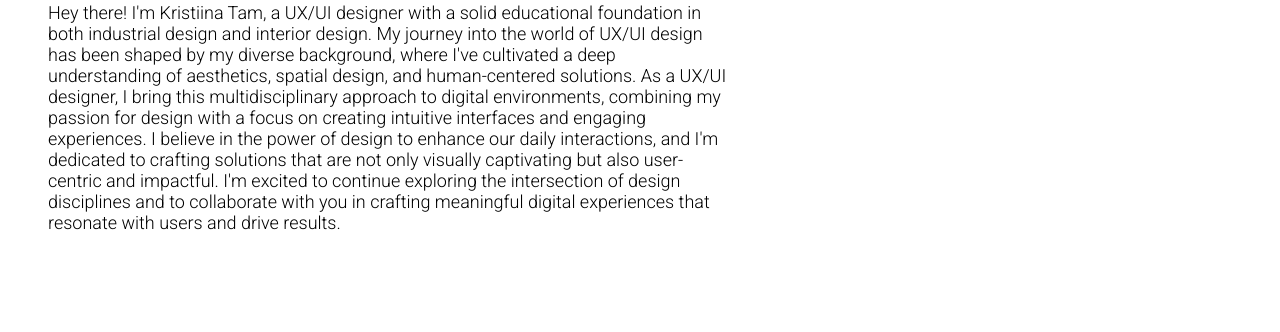
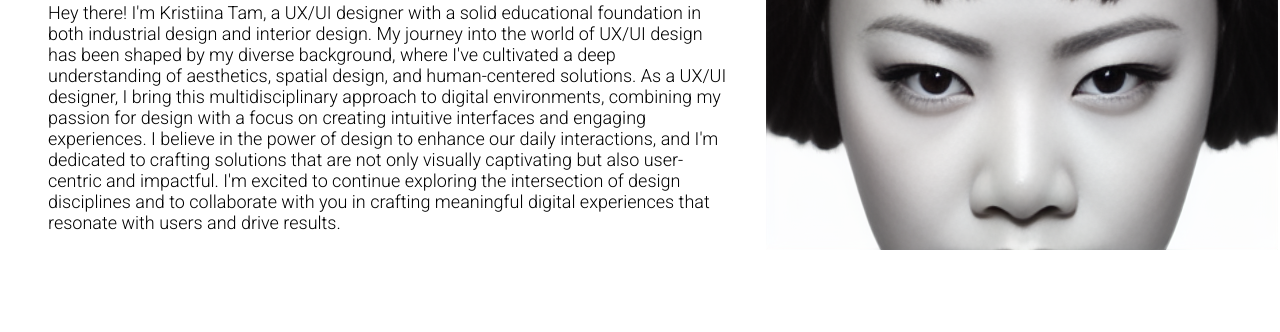
Before and after one commit to KristiinaTam/UX_UI_HW_17, a plain HTML site: page index.html in a window 1280 px wide. Shown: the part 312-644 px from the top of the page. Drawn offline with Linux system fonts and the light colour scheme; the site is published under a folder, as on GitHub Pages, so addresses that start at the root find nothing.

Commit message:
Update index.html

```diff
--- a/index.html
+++ b/index.html
@@ -23,7 +23,7 @@
 	  </blockquote>
     </div>
     <div class="right">
-  <img src="/images/Nini headshot.png">
+  <img src="images/Nini headshot.png">
     </div>
   </section>
 	 <nav>
```
